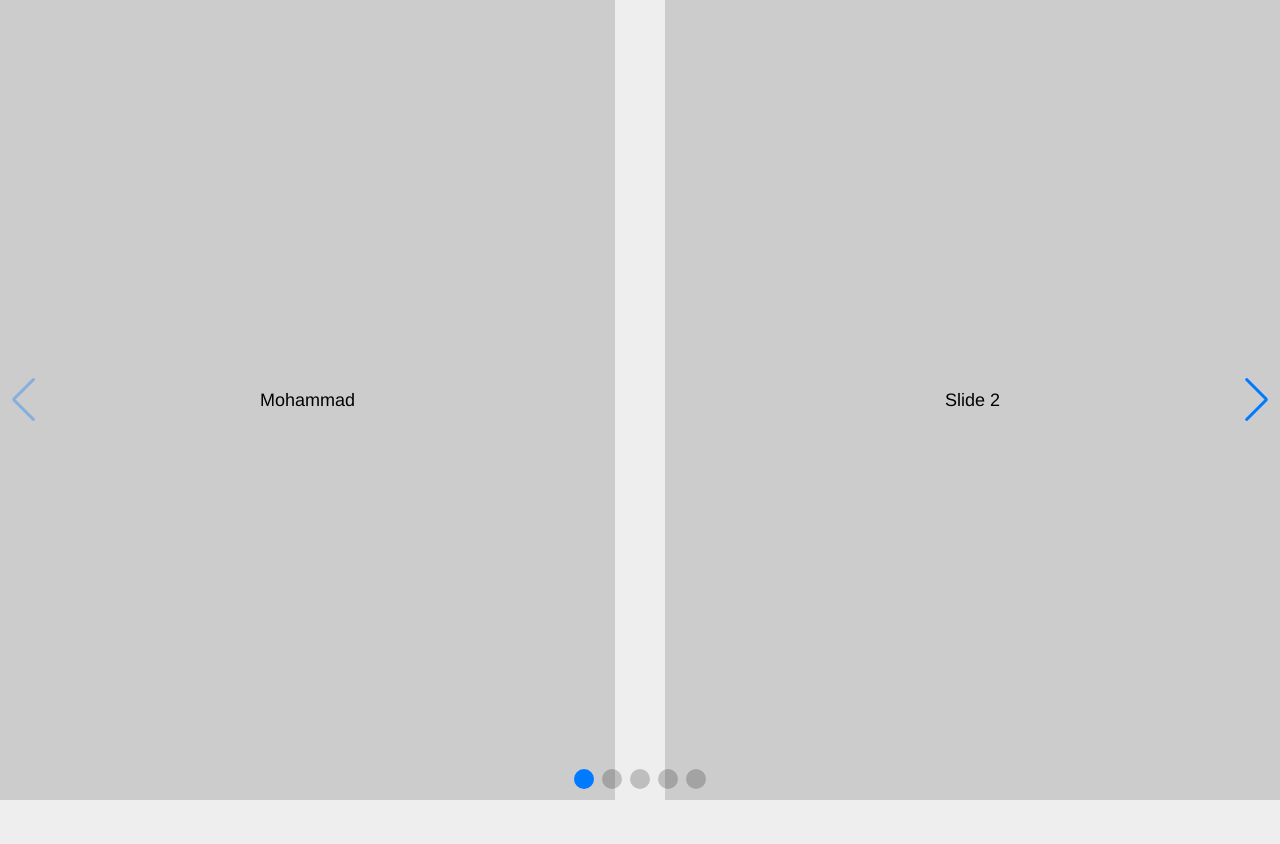
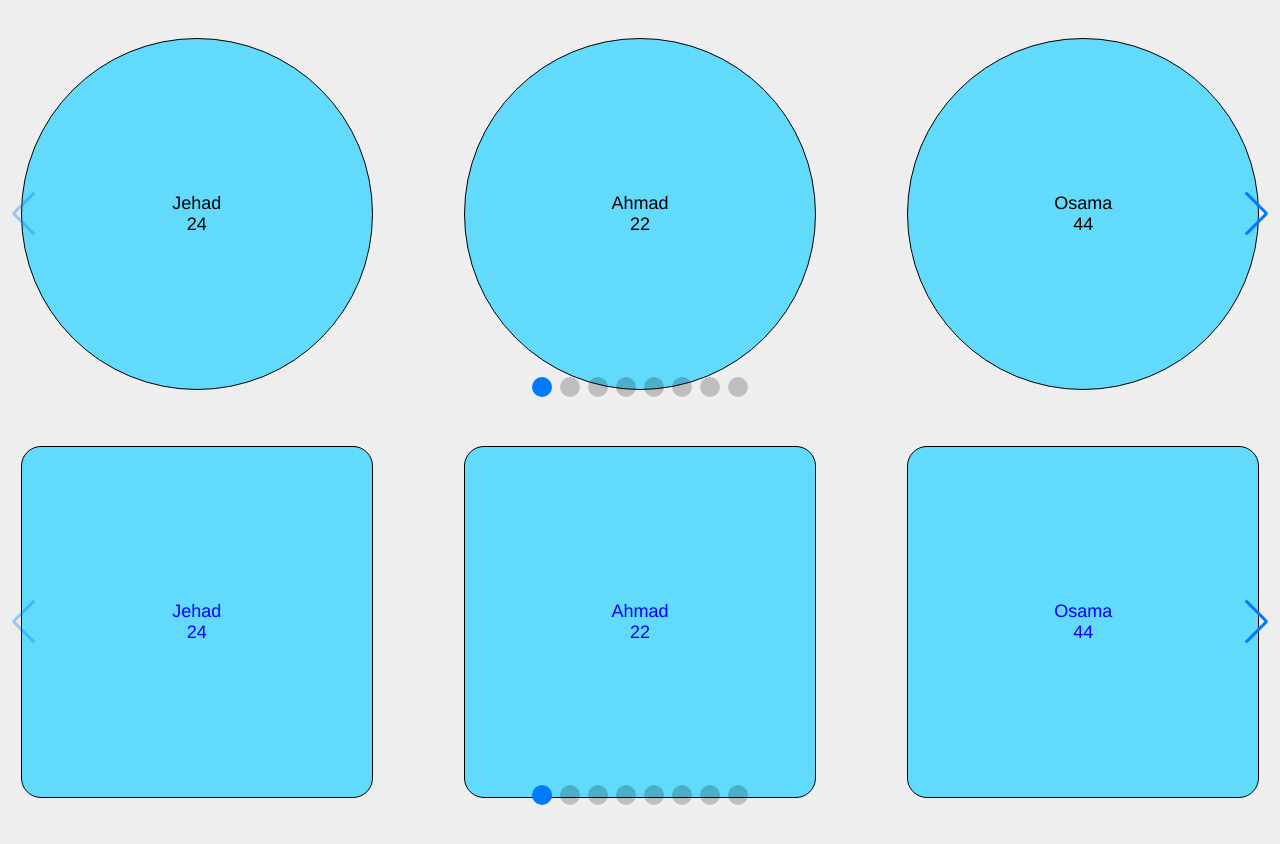
Before and after one commit to mohammaddarweesh-oop/project-one, a React (Create React App) app: page / in a window 1280 px wide. Shown: the top 844 px of the page. Built offline with nearby package versions, Linux system fonts and the light colour scheme.

Commit message:
dynamic Crousal

```diff
--- a/src/App.css
+++ b/src/App.css
@@ -37,3 +37,30 @@
     transform: rotate(360deg);
   }
 }
+.shape ul {
+  background-color: #61dafb;
+  width: 300px;
+  height: 300px;
+  padding: 25px;
+  border: 1px solid black;
+  display: flex;
+  flex-direction: column;
+  justify-content: center;
+  align-items: center;
+}
+
+.shapeOne ul {
+  border-radius: 50%;
+  -webkit-border-radius: 50%;
+  -moz-border-radius: 50%;
+  -ms-border-radius: 50%;
+  -o-border-radius: 50%;
+}
+.shapeTwo ul {
+  border-radius: 20px;
+  -webkit-border-radius: 20px;
+  -moz-border-radius: 20px;
+  -ms-border-radius: 20px;
+  -o-border-radius: 20px;
+  color: blue;
+}
--- a/src/App.js
+++ b/src/App.js
@@ -1,5 +1,7 @@
 import "./App.css";
 import SwiperCrousal from "./Components/SwiperCrousal/SwiperCrousal";
+import ShapeOne from "./Components/ShapeOne/ShapeOne";
+import ShapeTwo from "./Components/ShapeTwo/ShapeTwo";
 
 function App() {
   // https://swiperjs.com/demos
@@ -18,7 +20,12 @@ function App() {
 
   return (
     <div className="App">
-      <SwiperCrousal useData={userData} />
+      <SwiperCrousal items={userData}>
+        <ShapeOne />
+      </SwiperCrousal>
+      <SwiperCrousal items={userData}>
+        <ShapeTwo />
+      </SwiperCrousal>
     </div>
   );
 }
--- a/src/Components/SwiperCrousal/Style.css
+++ b/src/Components/SwiperCrousal/Style.css
@@ -18,13 +18,14 @@ body {
 
 .swiper {
   width: 100%;
-  height: 100%;
+  /* height: 50vh; */
+  margin: 20px 0;
 }
 
 .swiper-slide {
   text-align: center;
   font-size: 18px;
-  background: #ccc;
+  background: transparent;
 
   /* Center slide text vertically */
   display: flex;
--- a/src/Components/SwiperCrousal/SwiperCrousal.js
+++ b/src/Components/SwiperCrousal/SwiperCrousal.js
@@ -8,42 +8,42 @@ import "./Style.css";
 
 SwiperCore.use([Pagination, Navigation]);
 
-const SwiperCrousal = ({ useData }) => {
-  const view = () => {
-    const viewSlide = useData.map((el) => (
-      <SwiperSlide>
-        <div>
-          <h2>Name : {el.name}</h2>
-          <h2>Age : {el.age}</h2>
-          <h2>Email : {el.email}</h2>
-          <h2>ID : {el.id}</h2>
-        </div>
-      </SwiperSlide>
-    ));
-    return (
-      <Swiper
-        spaceBetween={50}
-        slidesPerView={2}
-        navigation
-        pagination={{ clickable: "true" }}
-      >
-        {viewSlide}
-      </Swiper>
-    );
-  };
+const SwiperCrousal = ({ children, items }) => {
+  // const view = () => {
+  //   const viewSlide = useData.map((el) => (
+  //     <SwiperSlide>
+  //       <div>
+  //         <h2>Name : {el.name}</h2>
+  //         <h2>Age : {el.age}</h2>
+  //         <h2>Email : {el.email}</h2>
+  //         <h2>ID : {el.id}</h2>
+  //       </div>
+  //     </SwiperSlide>
+  //   ));
+  //   return (
+  //     <Swiper
+  //       spaceBetween={50}
+  //       slidesPerView={2}
+  //       navigation
+  //       pagination={{ clickable: "true" }}
+  //     >
+  //       {viewSlide}
+  //     </Swiper>
+  //   );
+  // };
+  const cloneItem = items.map((el) => (
+    <SwiperSlide>
+      {React.cloneElement(children, { item: el, key: el.id })}
+    </SwiperSlide>
+  ));
   return (
     <Swiper
       spaceBetween={50}
-      slidesPerView={2}
+      slidesPerView={3}
       navigation
       pagination={{ clickable: "true" }}
     >
-      <SwiperSlide>Mohammad</SwiperSlide>
-      <SwiperSlide>Slide 2</SwiperSlide>
-      <SwiperSlide>Slide 3</SwiperSlide>
-      <SwiperSlide>Slide 4</SwiperSlide>
-      <SwiperSlide>Mohammad</SwiperSlide>
-      <SwiperSlide>Slide 2</SwiperSlide>
+      {cloneItem}
     </Swiper>
   );
 };
--- a/src/index.css
+++ b/src/index.css
@@ -1,13 +1,16 @@
+* {
+  list-style-type: none;
+}
 body {
   margin: 0;
-  font-family: -apple-system, BlinkMacSystemFont, 'Segoe UI', 'Roboto', 'Oxygen',
-    'Ubuntu', 'Cantarell', 'Fira Sans', 'Droid Sans', 'Helvetica Neue',
+  font-family: -apple-system, BlinkMacSystemFont, "Segoe UI", "Roboto", "Oxygen",
+    "Ubuntu", "Cantarell", "Fira Sans", "Droid Sans", "Helvetica Neue",
     sans-serif;
   -webkit-font-smoothing: antialiased;
   -moz-osx-font-smoothing: grayscale;
 }
 
 code {
-  font-family: source-code-pro, Menlo, Monaco, Consolas, 'Courier New',
+  font-family: source-code-pro, Menlo, Monaco, Consolas, "Courier New",
     monospace;
 }
```
